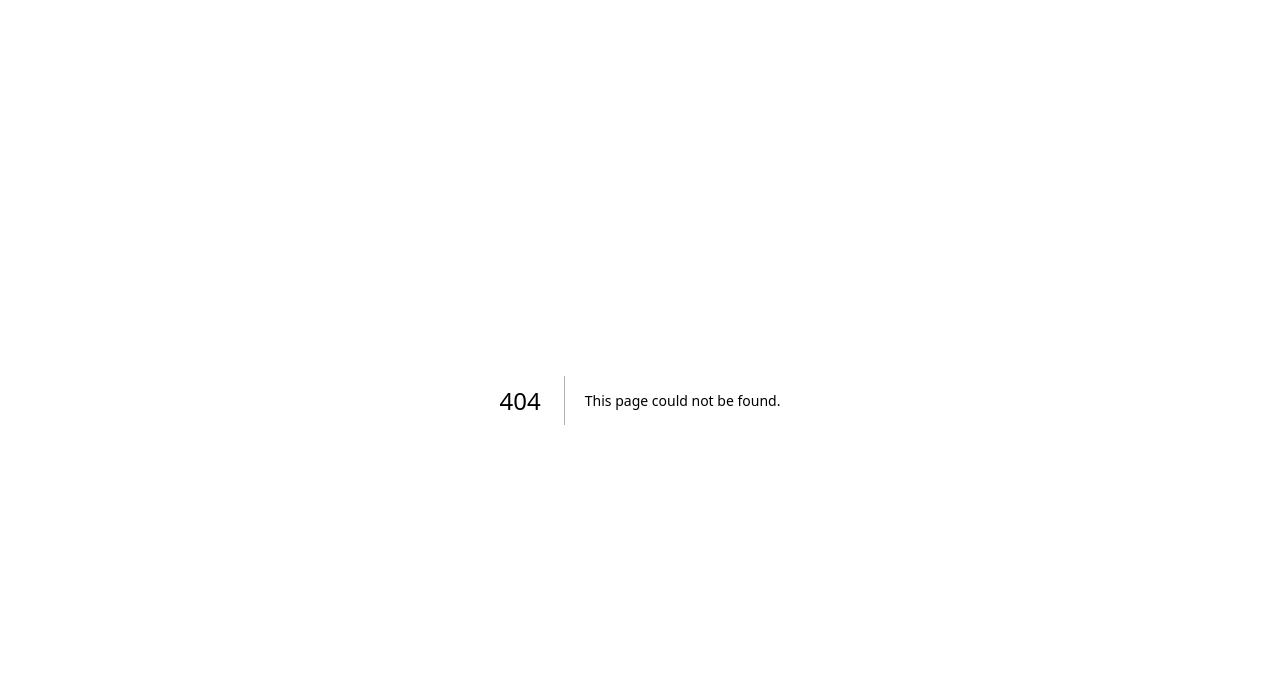
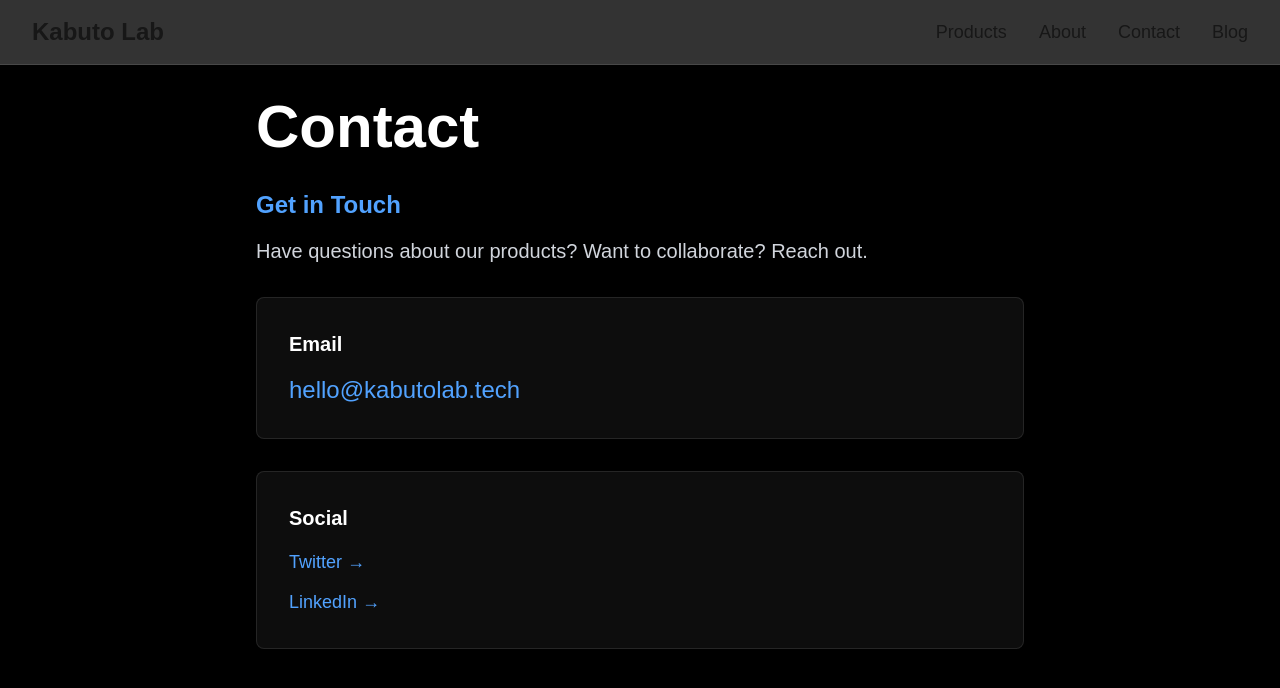
Before and after one commit to christi4ntoro/kabuto-lab, a Next.js app: page /contact in a window 1280 px wide. Before the commit this address had no page. Shown: the top 688 px of the page. Built offline with nearby package versions, Linux system fonts and the light colour scheme.

Commit message:
Added navbar, contact, aboutpages

```diff
--- /dev/null
+++ b/app/about/page.tsx
@@ -0,0 +1,38 @@
+export default function AboutPage() {
+    return (
+      <div className="min-h-screen bg-black text-white p-8">
+        <div className="max-w-4xl mx-auto">
+          <h1 className="text-6xl font-bold mb-8">About Kabuto Lab</h1>
+
+          <div className="space-y-8 text-xl text-gray-300 leading-relaxed">
+            <p>
+              Kabuto Lab creates tools and frameworks for immersive experience designers.
+            </p>
+
+            <p>
+              We believe that great immersive experiences come from methodology, not just creativity.
+              Our products help designers structure their thinking and deliver consistent, impactful results.
+            </p>
+
+            <div className="bg-white/5 p-8 rounded-lg border border-white/10 my-12">
+              <h2 className="text-3xl font-bold mb-6 text-blue-400">Our Philosophy</h2>
+              <ul className="space-y-4 text-lg">
+                <li>→ Frameworks over freestyle</li>
+                <li>→ Process over perfection</li>
+                <li>→ Tools that scale with your practice</li>
+                <li>→ No fluff, no gatekeeping</li>
+              </ul>
+            </div>
+
+            <p>
+              Started by designers who got tired of reinventing the wheel on every project.
+            </p>
+
+            <p className="text-2xl font-bold text-white mt-12">
+              Let's build better immersive experiences together.
+            </p>
+          </div>
+        </div>
+      </div>
+    )
+  }
--- /dev/null
+++ b/app/contact/page.tsx
@@ -0,0 +1,48 @@
+export default function ContactPage() {
+    return (
+      <div className="min-h-screen bg-black text-white p-8">
+        <div className="max-w-3xl mx-auto">
+          <h1 className="text-6xl font-bold mb-8">Contact</h1>
+
+          <div className="space-y-8">
+            <div>
+              <h2 className="text-2xl font-bold mb-4 text-blue-400">Get in Touch</h2>
+              <p className="text-xl text-gray-300 mb-6">
+                Have questions about our products? Want to collaborate? Reach out.
+              </p>
+            </div>
+
+            <div className="bg-white/5 p-8 rounded-lg border border-white/10">
+              <h3 className="text-xl font-bold mb-4">Email</h3>
+              <a
+                href="mailto:hello@kabutolab.tech"
+                className="text-2xl text-blue-400 hover:text-blue-300 transition-colors"
+              >
+                hello@kabutolab.tech
+              </a>
+            </div>
+
+            <div className="bg-white/5 p-8 rounded-lg border border-white/10">
+              <h3 className="text-xl font-bold mb-4">Social</h3>
+              <div className="space-y-3">
+                <a
+                  href="https://twitter.com/kabutolab"
+                  target="_blank"
+                  className="block text-lg text-blue-400 hover:text-blue-300 transition-colors"
+                >
+                  Twitter →
+                </a>
+                <a
+                  href="https://linkedin.com/company/kabutolab"
+                  target="_blank"
+                  className="block text-lg text-blue-400 hover:text-blue-300 transition-colors"
+                >
+                  LinkedIn →
+                </a>
+              </div>
+            </div>
+          </div>
+        </div>
+      </div>
+    )
+  }
--- a/app/layout.tsx
+++ b/app/layout.tsx
@@ -1,6 +1,7 @@
 import type { Metadata } from "next";
 import { Geist, Geist_Mono } from "next/font/google";
 import "./globals.css";
+import Header from "@/components/Header";
 
 const geistSans = Geist({
   variable: "--font-geist-sans",
@@ -13,8 +14,8 @@ const geistMono = Geist_Mono({
 });
 
 export const metadata: Metadata = {
-  title: "Create Next App",
-  description: "Generated by create next app",
+  title: "Kabuto Lab",
+  description: "Immersive experience design",
 };
 
 export default function RootLayout({
@@ -27,6 +28,7 @@ export default function RootLayout({
       <body
         className={`${geistSans.variable} ${geistMono.variable} antialiased`}
       >
+        <Header />
         {children}
       </body>
     </html>
--- /dev/null
+++ b/components/Header.tsx
@@ -0,0 +1,43 @@
+import Link from 'next/link';
+
+export default function Header() {
+  return (
+    <header className="sticky top-0 z-50 bg-black/80 backdrop-blur-md border-b border-white/10">
+      <nav className="max-w-7xl mx-auto px-8 py-4 flex items-center justify-between">
+        <Link
+          href="/"
+          className="text-2xl font-bold hover:text-blue-400 transition-colors"
+        >
+          Kabuto Lab
+        </Link>
+
+        <div className="flex gap-8">
+          <Link
+            href="/products"
+            className="text-lg hover:text-blue-400 transition-colors"
+          >
+            Products
+          </Link>
+          <Link
+            href="/about"
+            className="text-lg hover:text-blue-400 transition-colors"
+          >
+            About
+          </Link>
+          <Link
+            href="/contact"
+            className="text-lg hover:text-blue-400 transition-colors"
+          >
+            Contact
+          </Link>
+          <Link
+            href="/blog"
+            className="text-lg hover:text-blue-400 transition-colors"
+          >
+            Blog
+          </Link>
+        </div>
+      </nav>
+    </header>
+  )
+}
```
